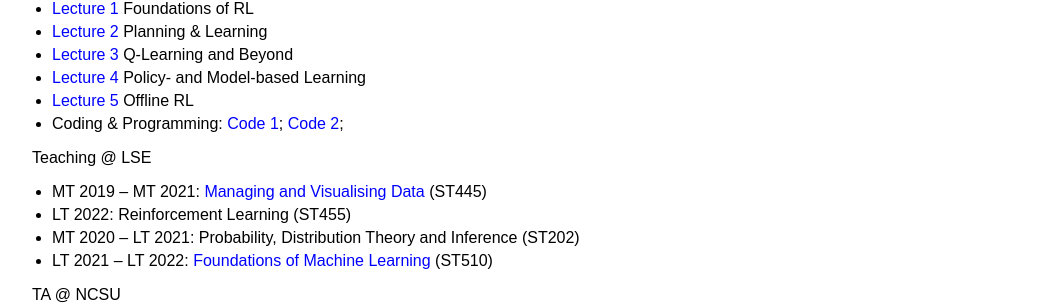
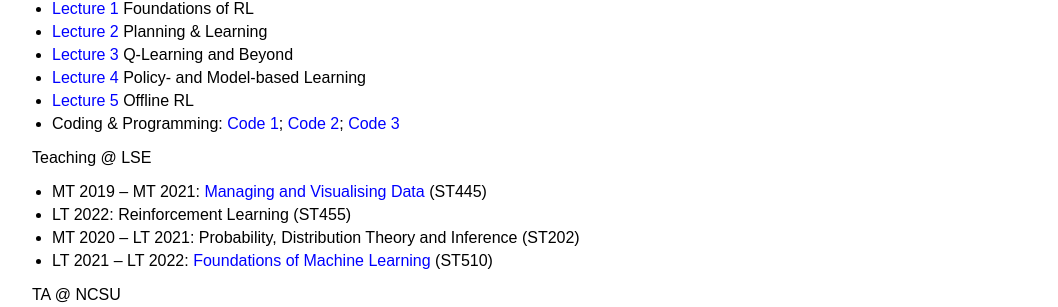
Before and after one commit to callmespring/callmespring.github.io, a Jekyll site: the page built from teaching.md, in a window 1280 px wide. Shown: the part 186-493 px from the top of the page, without its empty margins (108-1166 px from the left). Built offline with Jekyll 4.4.1, drawn with Linux system fonts in a browser that asks for light colours.

Commit message:
Update teaching.md

```diff
--- a/teaching.md
+++ b/teaching.md
@@ -10,7 +10,7 @@
 * [Lecture 3](./slides/lecture5.pdf) Q-Learning and Beyond
 * [Lecture 4](./slides/lecture8.pdf) Policy- and Model-based Learning
 * [Lecture 5](./slides/lecture10.pdf) Offline RL
-* Coding & Programming: [Code 1](./code/seminar1.zip); [Code 2](./code/seminar2.zip);
+* Coding & Programming: [Code 1](./code/seminar1.zip); [Code 2](./code/seminar2.zip); [Code 3](./code/seminar3.zip)
 
 Teaching @ LSE
 
```
